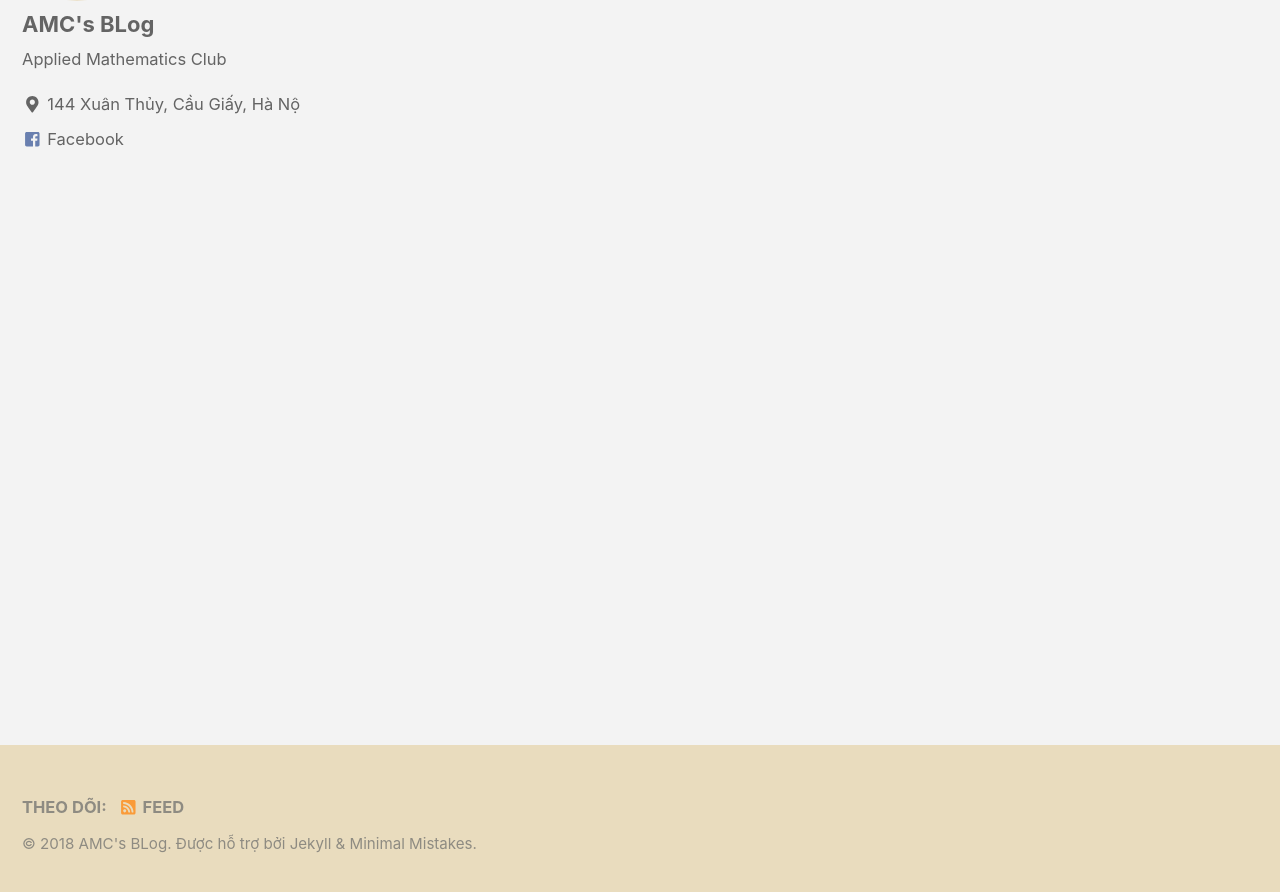
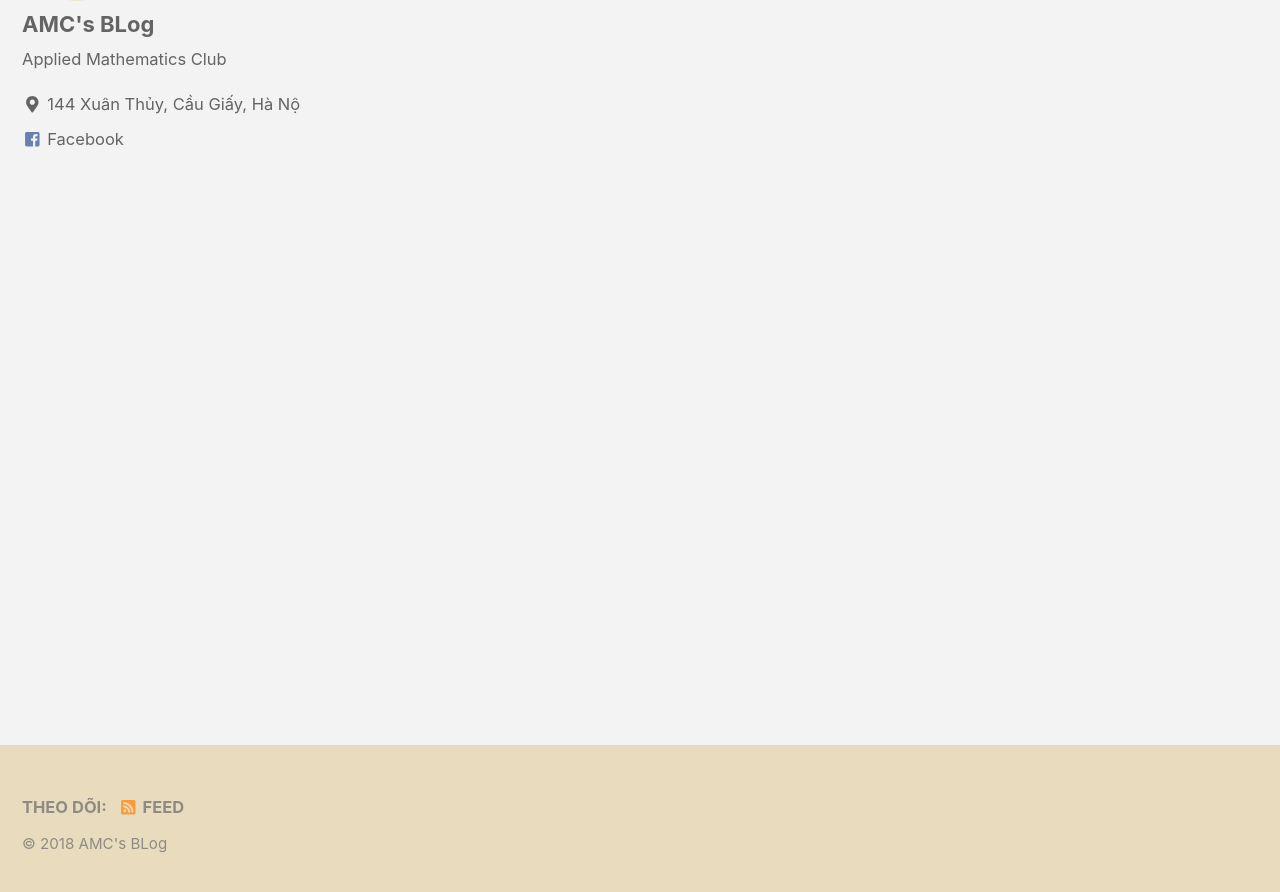
Before and after one commit to iamvon/testvon.github.io, a Jekyll site: the page built from index.html, in a window 1280 px wide and 900 px high, scrolled down 253 px. Shown: the top 892 px of the window. Built offline with Jekyll 4.4.1, drawn with Linux system fonts in a browser that asks for light colours; nearby versions of some CDN libraries; the list of posts is cut into pages by our own code.

Commit message:
Update footer.html

```diff
--- a/_includes/footer.html
+++ b/_includes/footer.html
@@ -22,4 +22,4 @@
   </ul>
 </div>
 
-<div class="page__footer-copyright">&copy; {{ site.time | date: '%Y' }} {{ site.name | default: site.title }}. {{ site.data.ui-text[site.locale].powered_by | default: "Powered by" }} <a href="https://jekyllrb.com" rel="nofollow">Jekyll</a> &amp; <a href="https://mademistakes.com/work/minimal-mistakes-jekyll-theme/" rel="nofollow">Minimal Mistakes</a>.</div>
+<div class="page__footer-copyright">&copy; {{ site.time | date: '%Y' }} {{ site.name | default: site.title }}</div>
```
